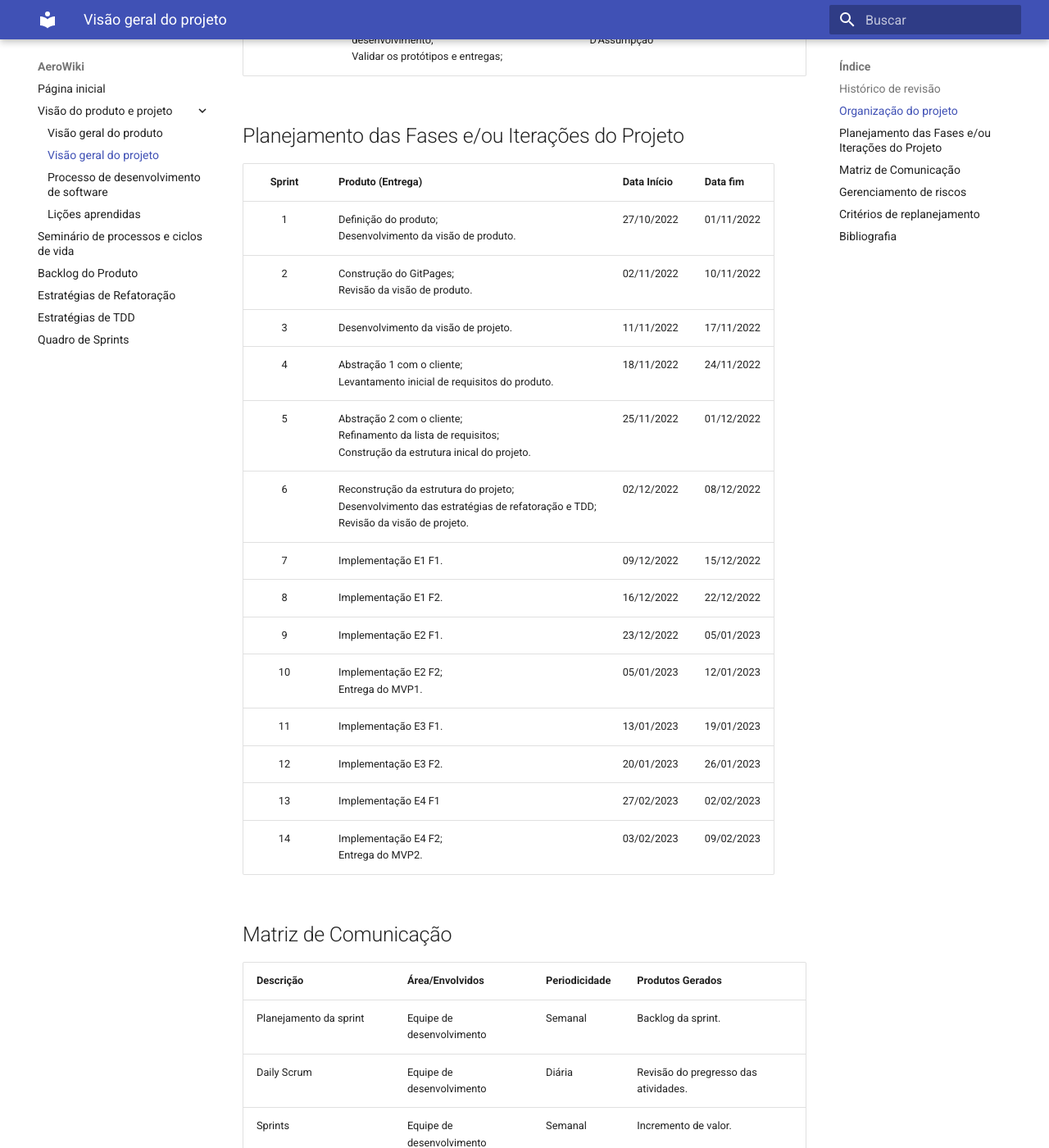
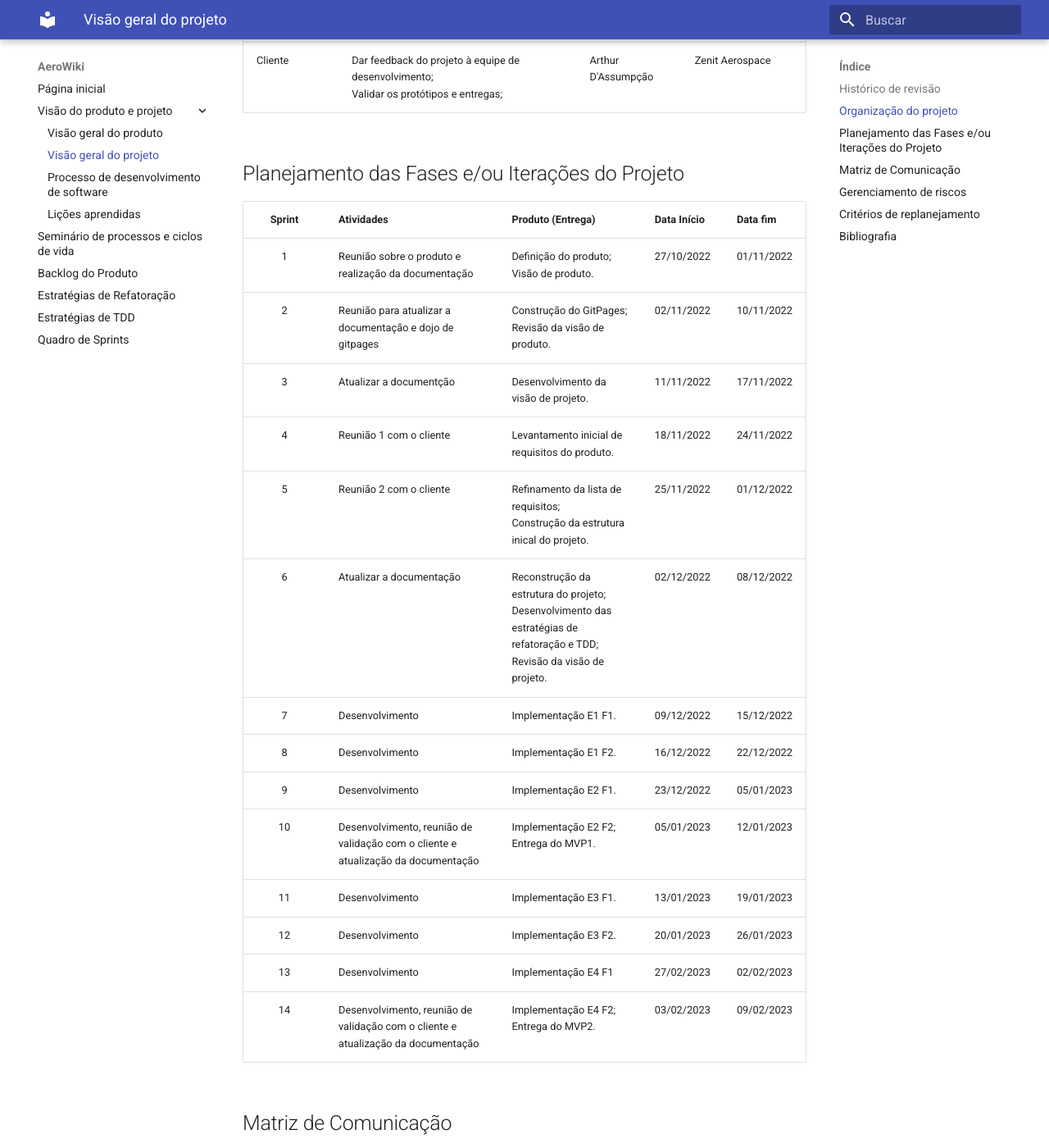
Before and after one commit to mdsreq-fga-unb/2022.2-AeroWiki, an MkDocs documentation site: the page built from gitpages/docs/visao_do_produto_e_projeto/visao-do-projeto.md, in a window 1280 px wide and 1400 px high, scrolled down 1172 px. Shown: the whole window at 82% size. Built offline with MkDocs 1.6.1 and Material for MkDocs 9.7.7, drawn with Linux system fonts in a browser that asks for light colours; some of the changed text lies outside the part shown.

Commit message:
Atualização do gitpages para unidade 3

```diff
--- a/gitpages/docs/visao_do_produto_e_projeto/visao-do-projeto.md
+++ b/gitpages/docs/visao_do_produto_e_projeto/visao-do-projeto.md
@@ -7,6 +7,7 @@
 | 14/11/2022 | 0.1 | Criação e estruturação do documento | Lucas Queiroz |
 | 16/11/2022 | 0.2 | Alterações no documento | Arthur Trindade<br>Gabriel de Souza<br>Lucas Queiroz<br>Miguel Moreira |
 | 07/11/2022 | 0.3 | Atualizações da unidade 2 | Arthur Trindade |
+| 05/01/2023 | 0.4 | Atualizações da unidade 3 | Miguel Moreira |
 
 
 
@@ -22,22 +23,22 @@
 
 ## Planejamento das Fases e/ou Iterações do Projeto
 
-| Sprint | Produto (Entrega) | Data Início | Data fim |
-| :------: | ---------------- | ----------- | -------- |
-| 1 | Definição do produto;<br>Desenvolvimento da visão de produto. | 27/10/2022 | 01/11/2022 |
-| 2 | Construção do GitPages;<br>Revisão da visão de produto. | 02/11/2022 | 10/11/2022 |
-| 3 | Desenvolvimento da visão de projeto. | 11/11/2022 | 17/11/2022 |
-| 4 | Abstração 1 com o cliente;<br>Levantamento inicial de requisitos do produto. | 18/11/2022 | 24/11/2022 |
-| 5 | Abstração 2 com o cliente;<br>Refinamento da lista de requisitos;<br>Construção da estrutura inical do projeto.  | 25/11/2022 | 01/12/2022 |
-| 6 | Reconstrução da estrutura do projeto;<br>Desenvolvimento das estratégias de refatoração e TDD;<br>Revisão da visão de projeto. | 02/12/2022 | 08/12/2022 |
-| 7 | Implementação E1 F1. | 09/12/2022 | 15/12/2022 |
-| 8 | Implementação E1 F2.  | 16/12/2022 | 22/12/2022 |
-| 9 | Implementação E2 F1. | 23/12/2022 | 05/01/2023 |
-| 10 | Implementação E2 F2;<br>Entrega do MVP1. | 05/01/2023 | 12/01/2023 |
-| 11 | Implementação E3 F1. | 13/01/2023 | 19/01/2023 |
-| 12 | Implementação E3 F2. | 20/01/2023 | 26/01/2023 |
-| 13 | Implementação E4 F1 | 27/02/2023 | 02/02/2023 |
-| 14 | Implementação E4 F2;<br>Entrega do MVP2. | 03/02/2023 | 09/02/2023 |
+| Sprint| Atividades | Produto (Entrega) | Data Início | Data fim |
+| :------:| | ---------------- | ----------- | -------- |
+| 1 |Reunião sobre o produto e realização da documentação |Definição do produto;<br>Visão de produto. | 27/10/2022 | 01/11/2022 |
+| 2 |Reunião para atualizar a documentação e dojo de gitpages |Construção do GitPages;<br>Revisão da visão de produto. | 02/11/2022 | 10/11/2022 |
+| 3 |Atualizar a documentção |Desenvolvimento da visão de projeto. | 11/11/2022 | 17/11/2022 |
+| 4 |Reunião 1 com o cliente |Levantamento inicial de requisitos do produto. | 18/11/2022 | 24/11/2022 |
+| 5 |Reunião 2 com o cliente |Refinamento da lista de requisitos;<br>Construção da estrutura inical do projeto.  | 25/11/2022 | 01/12/2022 |
+| 6 |Atualizar a documentação |Reconstrução da estrutura do projeto;<br>Desenvolvimento das estratégias de refatoração e TDD;<br>Revisão da visão de projeto. | 02/12/2022 | 08/12/2022 |
+| 7 | Desenvolvimento |Implementação E1 F1. | 09/12/2022 | 15/12/2022 |
+| 8 | Desenvolvimento |Implementação E1 F2.  | 16/12/2022 | 22/12/2022 |
+| 9 | Desenvolvimento |Implementação E2 F1. | 23/12/2022 | 05/01/2023 |
+| 10 | Desenvolvimento, reunião de validação com o cliente e atualização da documentação|Implementação E2 F2;<br>Entrega do MVP1. | 05/01/2023 | 12/01/2023 |
+| 11 | Desenvolvimento |Implementação E3 F1. | 13/01/2023 | 19/01/2023 |
+| 12 | Desenvolvimento |Implementação E3 F2. | 20/01/2023 | 26/01/2023 |
+| 13 | Desenvolvimento |Implementação E4 F1 | 27/02/2023 | 02/02/2023 |
+| 14 | Desenvolvimento, reunião de validação com o cliente e atualização da documentação|Implementação E4 F2;<br>Entrega do MVP2. | 03/02/2023 | 09/02/2023 |
 
 ## Matriz de Comunicação
 
```
Also changed, not shown: gitpages/docs/visao_do_produto_e_projeto/licoes-aprendidas.md (+4 -0 lines), gitpages/docs/visao_do_produto_e_projeto/processo-de-desenvolvimento-de-software.md (+1 -0 lines), gitpages/docs/visao_do_produto_e_projeto/visao-do-produto.md (+7 -9 lines).
